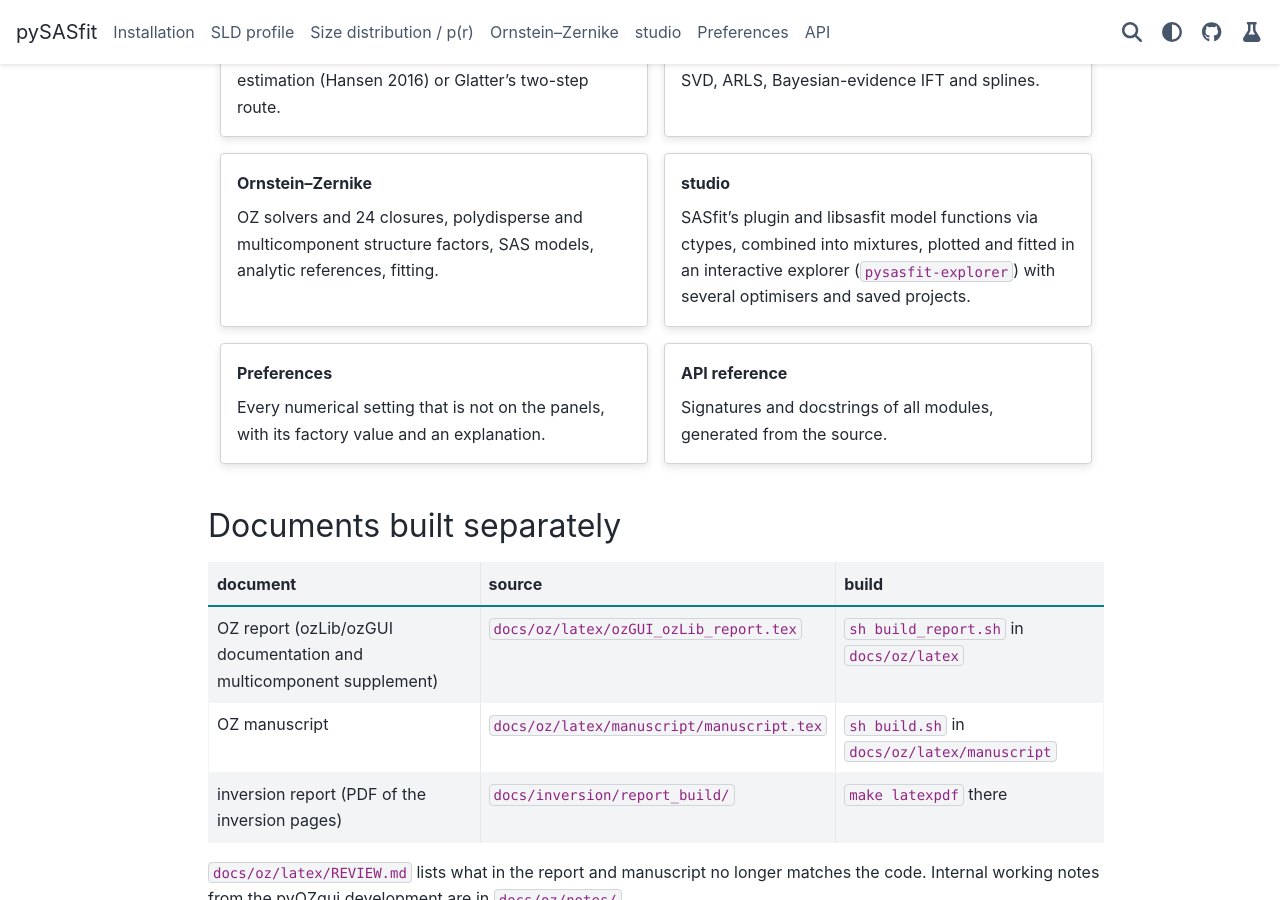
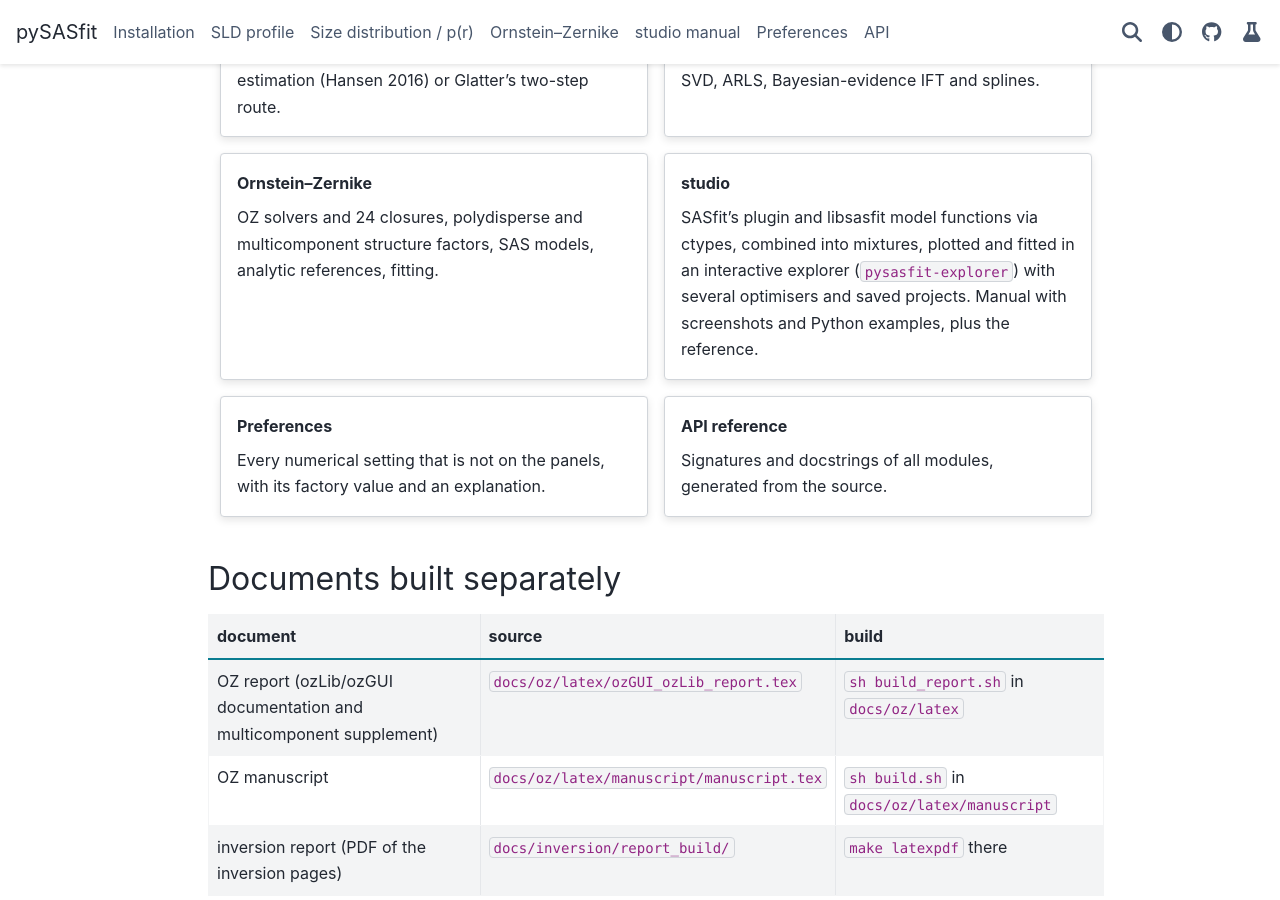
Before and after one commit to SASfit/pySASfit, a Sphinx documentation site: the page built from docs/index.md, in a window 1280 px wide and 900 px high, scrolled down 360 px. Built offline with Sphinx 7.4.7 and the PyData theme 0.15.4, drawn with Linux system fonts in a browser that asks for light colours.

Commit message:
missing files

````diff
--- a/docs/index.md
+++ b/docs/index.md
@@ -41,11 +41,12 @@ fitting.
 :::
 
 :::{grid-item-card} studio
-:link: studio
+:link: studio_manual/index
 :link-type: doc
 
 SASfit's plugin and libsasfit model functions via ctypes, combined into mixtures, plotted and fitted in an
-interactive explorer (`pysasfit-explorer`) with several optimisers and saved projects.
+interactive explorer (`pysasfit-explorer`) with several optimisers and saved projects. Manual with screenshots
+and Python examples, plus the reference.
 :::
 
 :::{grid-item-card} Preferences
@@ -82,7 +83,7 @@ Installation <installation>
 SLD profile <sldprofile/index>
 Size distribution / p(r) <inversion/index>
 Ornstein–Zernike <oz/index>
-studio <studio>
+studio manual <studio_manual/index>
 Preferences <preferences>
 API <api/index>
 ```
````
Also changed, not shown: docs/studio.md (+8 -2 lines).
